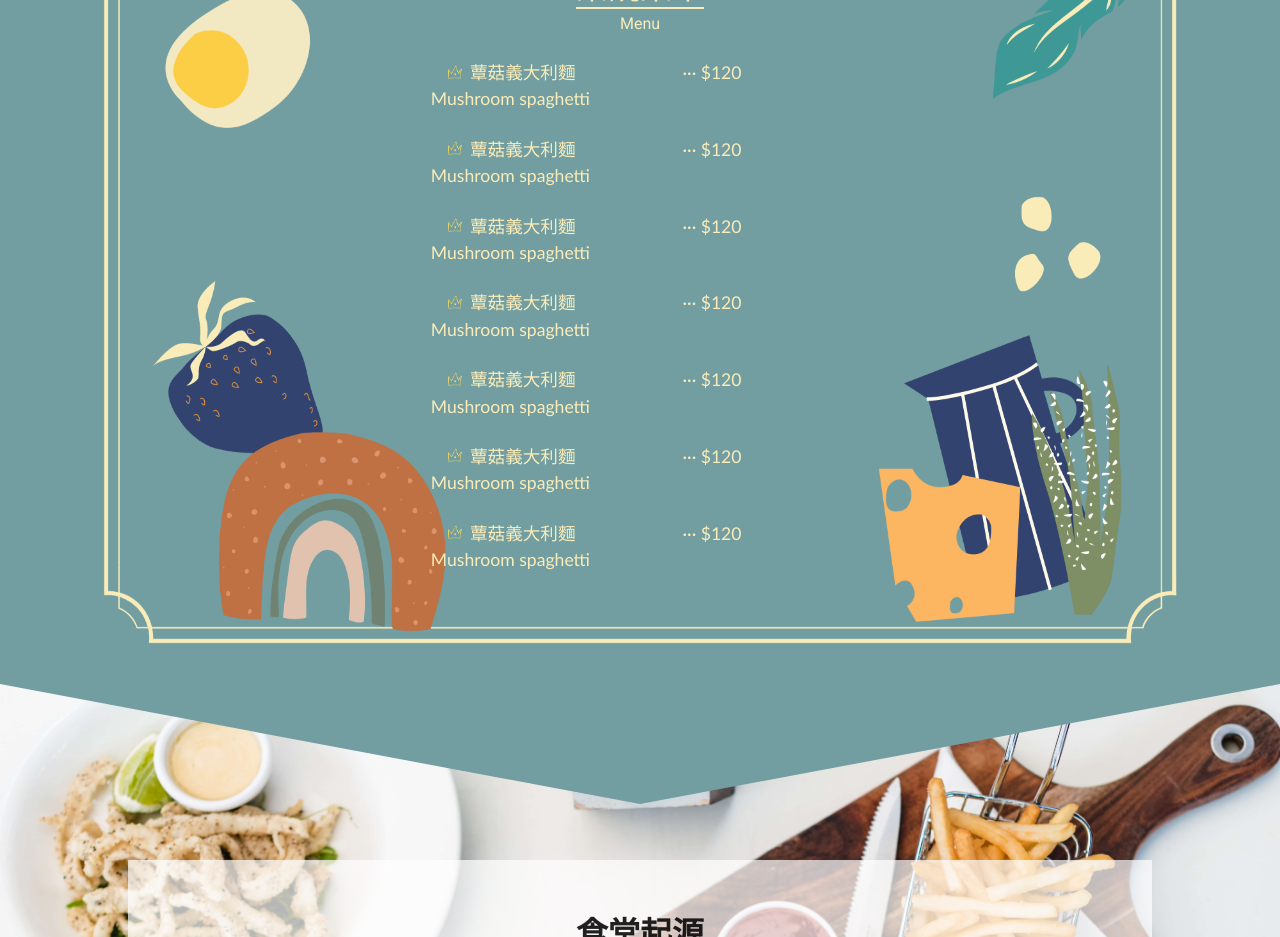
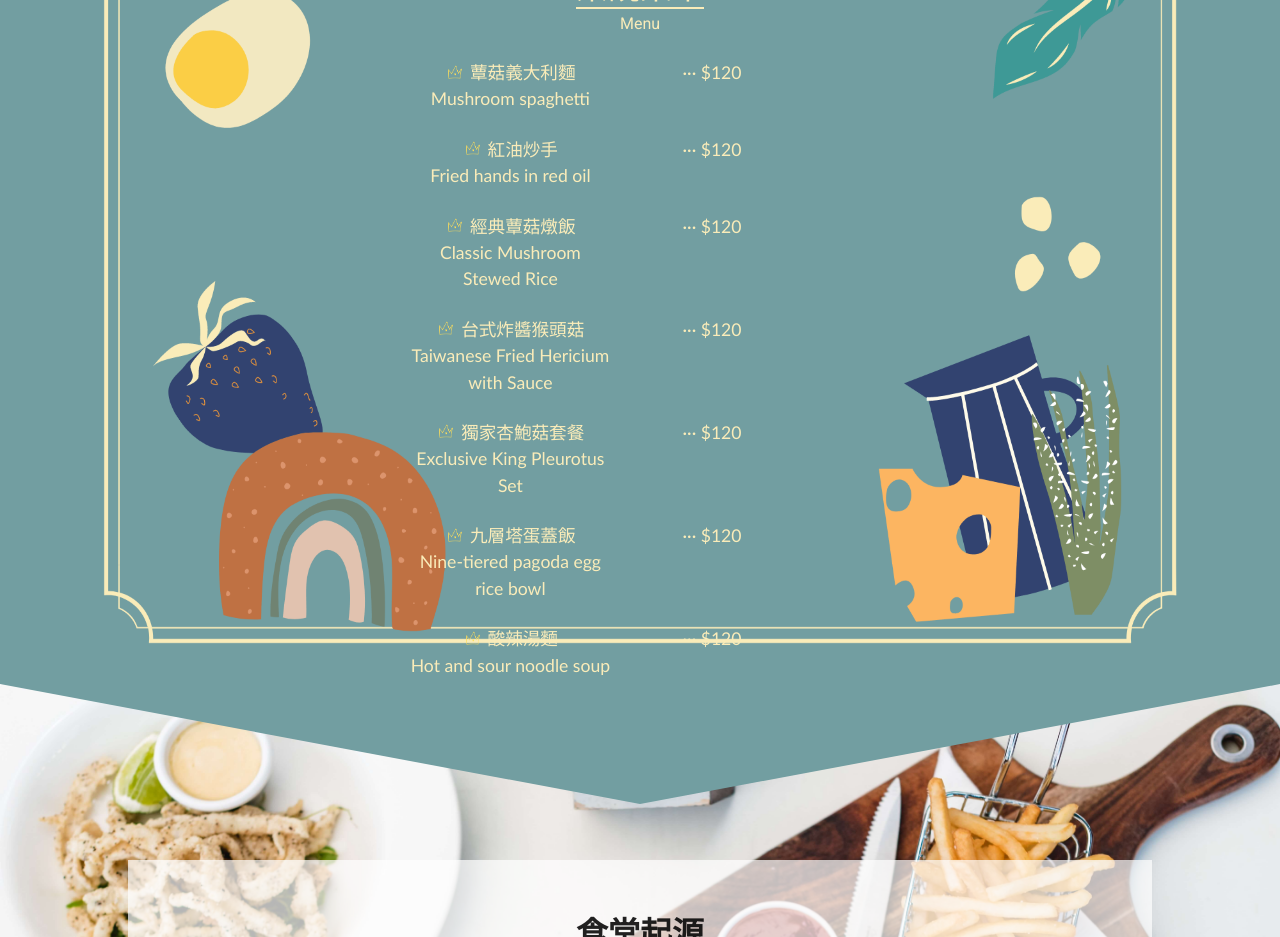
Before and after one commit to Watson-Halu/vegetable, a Vue app: page /#/ in a window 1280 px wide. Shown: the part 980-1917 px from the top of the page. Built offline with nearby package versions, Linux system fonts and the light colour scheme.

Commit message:
udpated menu to avoid error

```diff
--- a/src/components/Menu.vue
+++ b/src/components/Menu.vue
@@ -48,12 +48,12 @@ export default {
       menus: [
         // 主要放推薦的7個
         { nameCN: '蕈菇義大利麵', nameEN: 'Mushroom spaghetti', price: 120 },
-        { nameCN: '蕈菇義大利麵', nameEN: 'Mushroom spaghetti', price: 120 },
-        { nameCN: '蕈菇義大利麵', nameEN: 'Mushroom spaghetti', price: 120 },
-        { nameCN: '蕈菇義大利麵', nameEN: 'Mushroom spaghetti', price: 120 },
-        { nameCN: '蕈菇義大利麵', nameEN: 'Mushroom spaghetti', price: 120 },
-        { nameCN: '蕈菇義大利麵', nameEN: 'Mushroom spaghetti', price: 120 },
-        { nameCN: '蕈菇義大利麵', nameEN: 'Mushroom spaghetti', price: 120 }
+        { nameCN: '紅油炒手', nameEN: 'Fried hands in red oil', price: 120 },
+        { nameCN: '經典蕈菇燉飯', nameEN: 'Classic Mushroom Stewed Rice', price: 120 },
+        { nameCN: '台式炸醬猴頭菇', nameEN: 'Taiwanese Fried Hericium with Sauce', price: 120 },
+        { nameCN: '獨家杏鮑菇套餐', nameEN: 'Exclusive King Pleurotus Set', price: 120 },
+        { nameCN: '九層塔蛋蓋飯', nameEN: 'Nine-tiered pagoda egg rice bowl', price: 120 },
+        { nameCN: '酸辣湯麵', nameEN: 'Hot and sour noodle soup', price: 120 }
       ]
     }
   }
```
